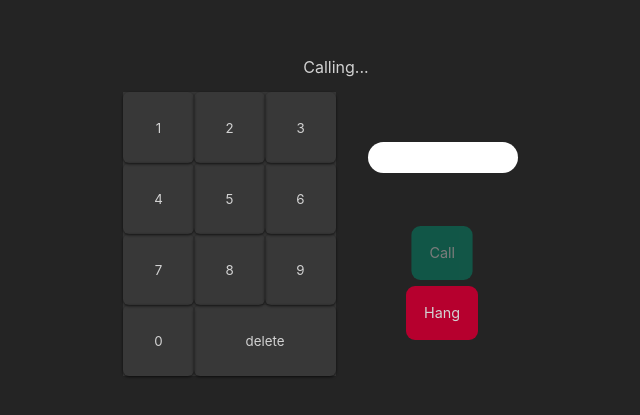
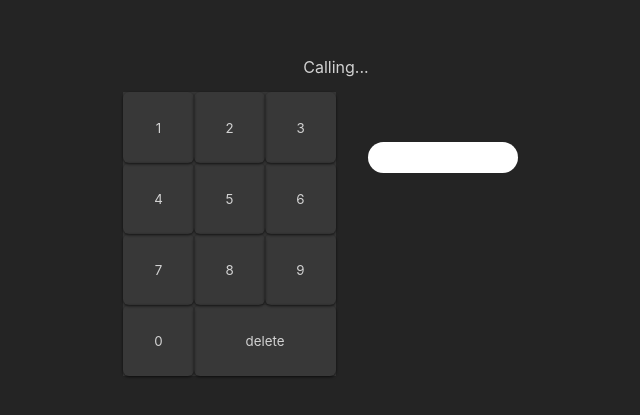
Before and after one commit to AlvaroCabero/w04ch03-telefono-alvaro-cabero, a React (Create React App) app: page / in a window 1280 px wide. Shown: the part 191-606 px from the top of the page, without its empty margins (304-944 px from the left). Built offline with nearby package versions, Linux system fonts and the light colour scheme.

Commit message:
:arrow_up: Added Actions and Action Components -  redering OK

```diff
--- a/src/App.js
+++ b/src/App.js
@@ -1,5 +1,6 @@
 import { useState } from "react";
 import "./App.css";
+import Actions from "./componentes/Actions/Actions";
 import Display from "./componentes/Display/Display";
 import Key from "./componentes/Key/Key";
 
@@ -36,16 +37,7 @@ function App() {
             ))}
           </ol>
         </div>
-        <div className="actions">
-          <Display number={number} className="number" />
-          <a href="a" className="call">
-            Call
-          </a>
-
-          <a href="b" className="hang active">
-            Hang
-          </a>
-        </div>
+        <Actions number={number} className="actions" />
       </main>
     </div>
   );
--- a/src/componentes/Action/Action.js
+++ b/src/componentes/Action/Action.js
@@ -0,0 +1,21 @@
+// import PropTypes from "prop-types";
+
+const Action = ({ number, className }) => {
+  return (
+    <>
+      <a href="a" className="call">
+        Call
+      </a>
+      <a href="b" className="hang active">
+        Hang
+      </a>
+    </>
+  );
+};
+
+// Display.propTypes = {
+//   number: PropTypes.array,
+//   className: PropTypes.string,
+// };
+
+export default Action;
--- a/src/componentes/Actions/Actions.js
+++ b/src/componentes/Actions/Actions.js
@@ -0,0 +1,16 @@
+import { useState } from "react";
+import Action from "../Action/Action";
+
+import Display from "../Display/Display";
+
+const Actions = ({ number, className }) => {
+  return (
+    <div className={className}>
+      <Display number={number} className="number">
+        <Action className="call" />
+      </Display>
+    </div>
+  );
+};
+
+export default Actions;
```
Also changed, not shown: ResponsabilitiesList.txt.
